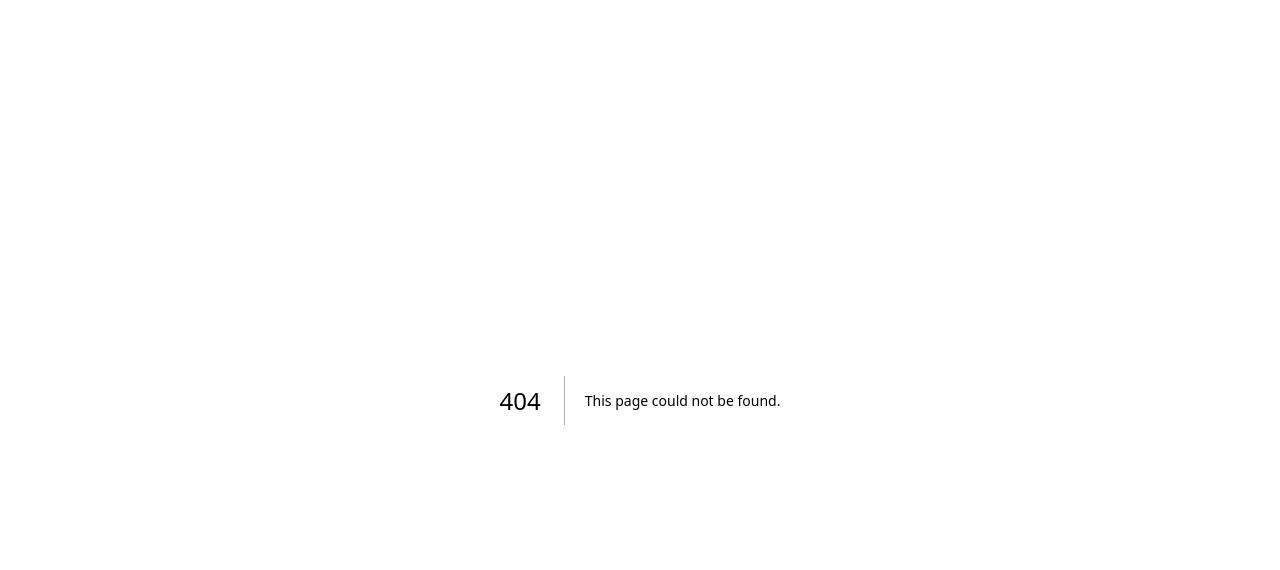
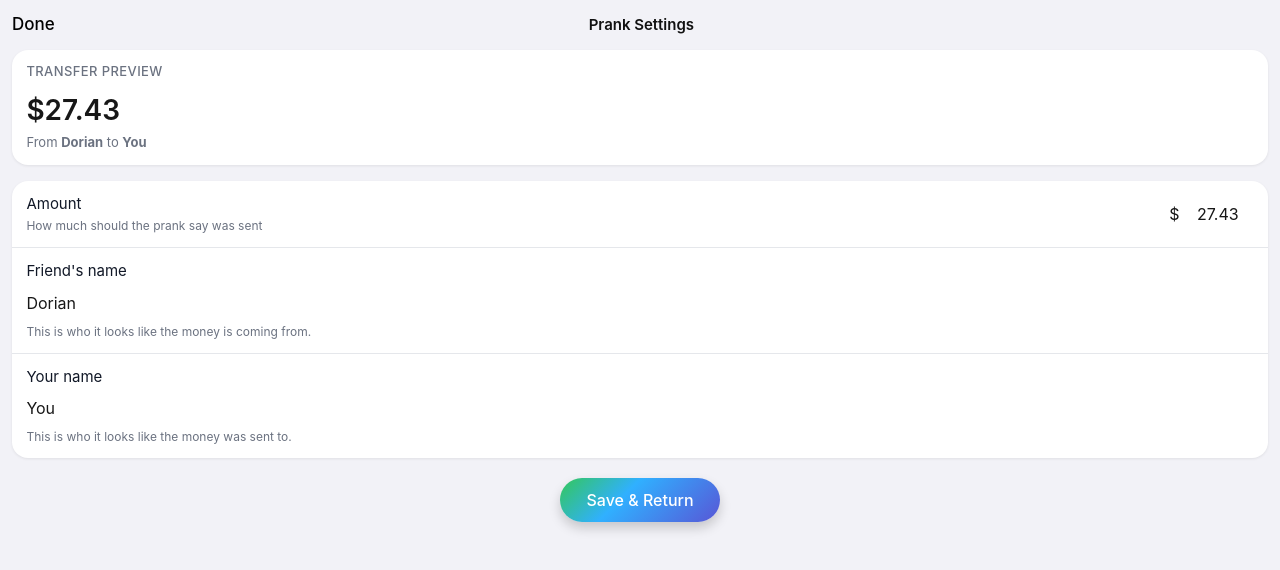
Before and after one commit to salad-vr/applepayprank, a Next.js app: page /info in a window 1280 px wide. Before the commit this address had no page. Shown: the top 570 px of the page. Built offline with nearby package versions, Linux system fonts and the light colour scheme.

Commit message:
Add InfoPage component for prank settings

```diff
--- /dev/null
+++ b/app/info/page.tsx
@@ -0,0 +1,313 @@
+// app/info/page.tsx
+"use client";
+
+import { useEffect, useState } from "react";
+import { useRouter } from "next/navigation";
+import type { PrankConfig } from "@/lib/types";
+
+const STORAGE_KEY = "applepayprank-config";
+
+export default function InfoPage() {
+  const router = useRouter();
+
+  const [pranksterName, setPranksterName] = useState("You");      // receiver (you)
+  const [friendName, setFriendName] = useState("Dorian");         // friend sending money
+  const [amount, setAmount] = useState("27.43");                  // fixed prank amount
+
+  // Load saved config (if any)
+  useEffect(() => {
+    if (typeof window === "undefined") return;
+    try {
+      const raw = window.localStorage.getItem(STORAGE_KEY);
+      if (!raw) return;
+      const parsed: Partial<PrankConfig> = JSON.parse(raw);
+
+      if (parsed.pranksterName) setPranksterName(parsed.pranksterName);
+      if (parsed.friendName) setFriendName(parsed.friendName);
+      if (
+        parsed.amountMode === "fixed" &&
+        typeof parsed.fixedAmount === "number"
+      ) {
+        setAmount(parsed.fixedAmount.toFixed(2));
+      }
+    } catch (err) {
+      console.warn("[info] failed to load config", err);
+    }
+  }, []);
+
+  function handleSave() {
+    const fixedAmount = parseFloat(amount || "0") || 0;
+
+    const config: PrankConfig = {
+      pranksterName: pranksterName.trim() || "You",
+      friendName: friendName.trim() || "Friend",
+      amountMode: "fixed",
+      fixedAmount,
+    };
+
+    if (typeof window !== "undefined") {
+      window.localStorage.setItem(STORAGE_KEY, JSON.stringify(config));
+    }
+
+    router.push("/"); // back to main screen
+  }
+
+  function handleCancel() {
+    router.push("/");
+  }
+
+  return (
+    <main
+      style={{
+        minHeight: "100vh",
+        backgroundColor: "#f2f2f7",
+        padding: "0.75rem 0.75rem 2rem",
+        fontFamily: "-apple-system,BlinkMacSystemFont,system-ui,sans-serif",
+      }}
+    >
+      {/* Top bar */}
+      <header
+        style={{
+          display: "flex",
+          alignItems: "center",
+          justifyContent: "space-between",
+          marginBottom: "0.75rem",
+        }}
+      >
+        <button
+          onClick={handleCancel}
+          style={{
+            background: "none",
+            border: "none",
+            color: "#000",
+            fontSize: "17px",
+            fontWeight: 500,
+          }}
+        >
+          Done
+        </button>
+        <div style={{ fontSize: "15px", fontWeight: 600, color: "#111" }}>
+          Prank Settings
+        </div>
+        {/* spacer to balance Done text */}
+        <div style={{ width: 40 }} />
+      </header>
+
+      {/* Card-ish container */}
+      <section
+        style={{
+          borderRadius: 16,
+          backgroundColor: "#fff",
+          boxShadow: "0 1px 3px rgba(0,0,0,0.08)",
+          padding: "0.75rem 0.9rem",
+          marginBottom: "1.0rem",
+        }}
+      >
+        <div
+          style={{
+            fontSize: "13px",
+            fontWeight: 500,
+            textTransform: "uppercase",
+            letterSpacing: 0.4,
+            color: "#6b7280",
+            marginBottom: "0.5rem",
+          }}
+        >
+          Transfer Preview
+        </div>
+        <div
+          style={{
+            fontSize: "28px",
+            fontWeight: 600,
+            marginBottom: "0.15rem",
+          }}
+        >
+          ${amount || "0.00"}
+        </div>
+        <div
+          style={{
+            fontSize: "13px",
+            color: "#6b7280",
+          }}
+        >
+          From <strong>{friendName || "Friend"}</strong> to{" "}
+          <strong>{pranksterName || "You"}</strong>
+        </div>
+      </section>
+
+      {/* Form card */}
+      <section
+        style={{
+          borderRadius: 16,
+          backgroundColor: "#fff",
+          boxShadow: "0 1px 3px rgba(0,0,0,0.08)",
+          overflow: "hidden",
+        }}
+      >
+        {/* Amount */}
+        <div
+          style={{
+            padding: "0.75rem 0.9rem",
+            borderBottom: "1px solid #e5e7eb",
+            display: "flex",
+            alignItems: "center",
+            justifyContent: "space-between",
+            gap: "0.75rem",
+          }}
+        >
+          <div>
+            <div
+              style={{
+                fontSize: "15px",
+                color: "#111827",
+                marginBottom: 2,
+              }}
+            >
+              Amount
+            </div>
+            <div
+              style={{
+                fontSize: "12px",
+                color: "#6b7280",
+              }}
+            >
+              How much should the prank say was sent
+            </div>
+          </div>
+          <div
+            style={{
+              display: "flex",
+              alignItems: "center",
+              gap: 4,
+              minWidth: 90,
+              justifyContent: "flex-end",
+            }}
+          >
+            <span style={{ fontSize: 16 }}>$</span>
+            <input
+              type="number"
+              inputMode="decimal"
+              step="0.01"
+              value={amount}
+              onChange={(e) => setAmount(e.target.value)}
+              style={{
+                border: "none",
+                outline: "none",
+                textAlign: "right",
+                fontSize: "16px",
+                width: 70,
+              }}
+            />
+          </div>
+        </div>
+
+        {/* Friend name (payer) */}
+        <div
+          style={{
+            padding: "0.75rem 0.9rem",
+            borderBottom: "1px solid #e5e7eb",
+            display: "flex",
+            flexDirection: "column",
+            gap: 4,
+          }}
+        >
+          <div
+            style={{
+              fontSize: "15px",
+              color: "#111827",
+            }}
+          >
+            Friend&apos;s name
+          </div>
+          <input
+            type="text"
+            placeholder="Dorian"
+            value={friendName}
+            onChange={(e) => setFriendName(e.target.value)}
+            style={{
+              border: "none",
+              outline: "none",
+              fontSize: "16px",
+              padding: "4px 0",
+            }}
+          />
+          <div
+            style={{
+              fontSize: "12px",
+              color: "#6b7280",
+            }}
+          >
+            This is who it looks like the money is coming from.
+          </div>
+        </div>
+
+        {/* Your name (receiver) */}
+        <div
+          style={{
+            padding: "0.75rem 0.9rem",
+            display: "flex",
+            flexDirection: "column",
+            gap: 4,
+          }}
+        >
+          <div
+            style={{
+              fontSize: "15px",
+              color: "#111827",
+            }}
+          >
+            Your name
+          </div>
+          <input
+            type="text"
+            placeholder="You"
+            value={pranksterName}
+            onChange={(e) => setPranksterName(e.target.value)}
+            style={{
+              border: "none",
+              outline: "none",
+              fontSize: "16px",
+              padding: "4px 0",
+            }}
+          />
+          <div
+            style={{
+              fontSize: "12px",
+              color: "#6b7280",
+            }}
+          >
+            This is who it looks like the money was sent to.
+          </div>
+        </div>
+      </section>
+
+      {/* Save button */}
+      <div
+        style={{
+          marginTop: "1.25rem",
+          display: "flex",
+          justifyContent: "center",
+        }}
+      >
+        <button
+          onClick={handleSave}
+          style={{
+            minWidth: 160,
+            padding: "0.6rem 1.5rem",
+            borderRadius: 999,
+            border: "none",
+            fontSize: "16px",
+            fontWeight: 500,
+            background:
+              "linear-gradient(135deg, #34c759 0%, #30b0ff 40%, #5856d6 100%)",
+            color: "#fff",
+            boxShadow: "0 6px 12px rgba(0,0,0,0.18)",
+            cursor: "pointer",
+          }}
+        >
+          Save & Return
+        </button>
+      </div>
+    </main>
+  );
+}
```
